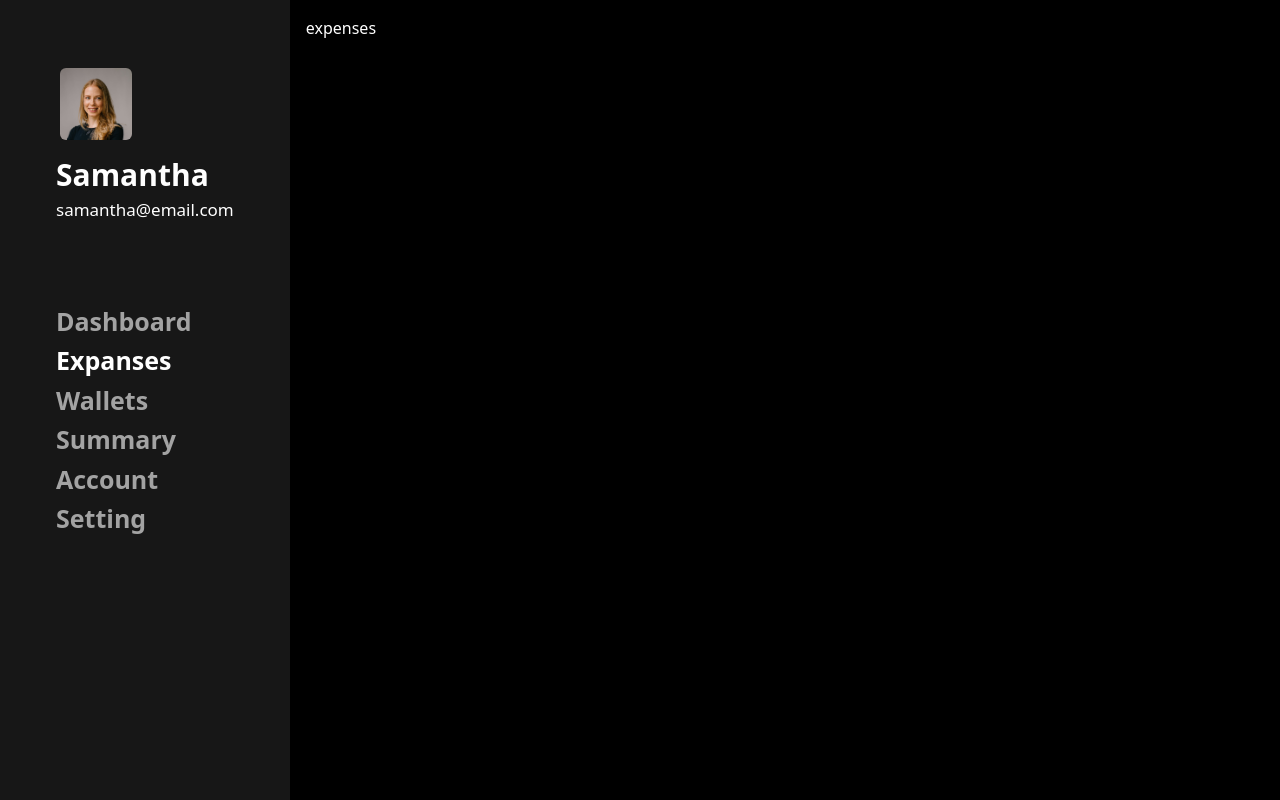
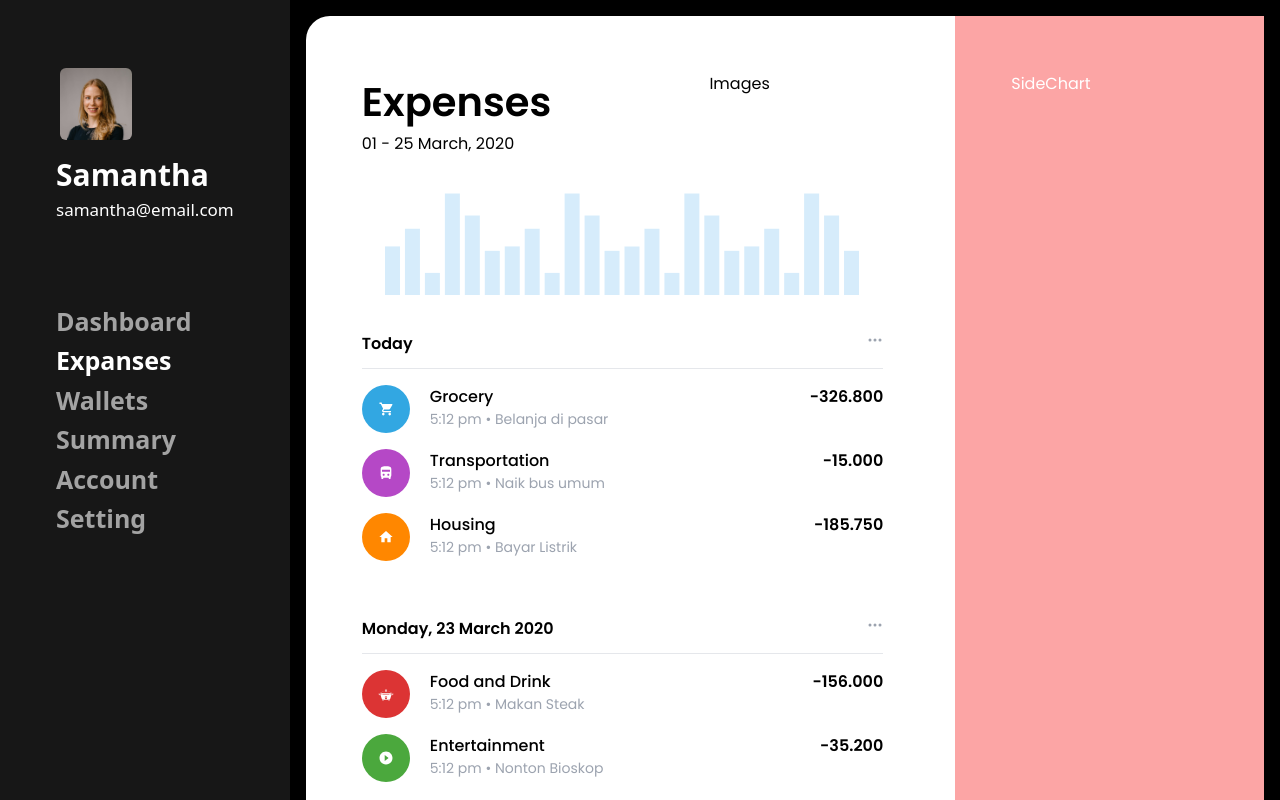
Before and after one commit to TiranChanuka/Admin-DashBoard, a React (Create React App) app: page /expenses in a window 1280 px wide. Built offline with nearby package versions, Linux system fonts and the light colour scheme.

Commit message:
Update expenses.jsx

```diff
--- a/src/screens/expenses/expenses.jsx
+++ b/src/screens/expenses/expenses.jsx
@@ -1,7 +1,112 @@
 import React from 'react'
+import TransactionChart from '../../components/barChart'
+import { BsThreeDots } from "react-icons/bs";
+import { IoMdCart } from "react-icons/io";
+import { MdDirectionsBusFilled } from "react-icons/md";
+import { MdHome } from "react-icons/md";
+import { IoMdPlayCircle } from "react-icons/io";
+import { GiRiceCooker } from "react-icons/gi";
 
 export const Expenses = () => {
   return (
-    <div className='text-white'>expenses</div>
+    <div className="bg-white rounded-3xl font-poppins">
+      <div className="grid grid-cols-12 gap-4">
+        <div className="md:col-span-8 text-black grid grid-cols-3 p-14">
+          <div className=' col-span-2'>
+            <div className='text text-40px font-semibold'>Expenses</div>
+            <div className='text-16px'>01 - 25 March, 2020</div>
+          </div>
+          <div >Images</div>
+          <div className='col-span-3'>
+            <div className='text-40px font-semibold'>
+              <div>
+                <TransactionChart />
+              </div>
+            </div>
+          </div>
+          <div className='col-span-3'>
+            <div className='mt-4 flex justify-between'>
+              <div className='text-18px font-semibold'>Today</div>
+              <div className='text-18px font-semibold text-gray-400'><BsThreeDots />
+              </div>
+            </div>
+            <hr className='mt-3 mb-3' />
+            <div className='mt-4 flex justify-between'>
+              <div className='flex'>
+                <div className='text-20px font-semibold bg-iconBlue rounded-full p-4 text-white'><IoMdCart /></div>
+                <div className='ms-5'>
+                  <div className='text-16px font-medium'>Grocery</div>
+                  <div className='text-14px text-gray-400'>5:12 pm  •  Belanja di pasar</div>
+                </div>
+
+              </div>
+              <div className='text-16px font-semibold text-iconColor'>-326.800
+              </div>
+            </div>
+            <div className='mt-4 flex justify-between'>
+              <div className='flex'>
+                <div className='text-20px font-semibold bg-iconPurple rounded-full p-4 text-white'><MdDirectionsBusFilled /></div>
+                <div className='ms-5'>
+                  <div className='text-16px font-medium'>Transportation</div>
+                  <div className='text-14px text-gray-400'>5:12 pm  •  Naik bus umum</div>
+                </div>
+
+              </div>
+              <div className='text-16px font-semibold text-iconColor'>-15.000
+              </div>
+            </div>
+            <div className='mt-4 flex justify-between'>
+              <div className='flex'>
+                <div className='text-20px font-semibold bg-iconOrange rounded-full p-4 text-white'><MdHome /></div>
+                <div className='ms-5'>
+                  <div className='text-16px font-medium'>Housing</div>
+                  <div className='text-14px text-gray-400'>5:12 pm  •  Bayar Listrik</div>
+                </div>
+
+              </div>
+              <div className='text-16px font-semibold text-iconColor'>-185.750
+              </div>
+            </div>
+          </div>
+          {/* Monday, 23 March 2020 Section */}
+          <div className='col-span-3 mt-10'>
+            <div className='mt-4 flex justify-between'>
+              <div className='text-18px font-semibold'>Monday, 23 March 2020</div>
+              <div className='text-18px font-semibold text-gray-400'><BsThreeDots />
+              </div>
+            </div>
+            <hr className='mt-3 mb-3' />
+            <div className='mt-4 flex justify-between'>
+              <div className='flex'>
+                <div className='text-20px font-semibold bg-iconRed rounded-full p-4 text-white'><GiRiceCooker /></div>
+                <div className='ms-5'>
+                  <div className='text-16px font-medium'>Food and Drink</div>
+                  <div className='text-14px text-gray-400'>5:12 pm  •  Makan Steak</div>
+                </div>
+
+              </div>
+              <div className='text-16px font-semibold text-iconColor'>-156.000
+              </div>
+            </div>
+            <div className='mt-4 flex justify-between'>
+              <div className='flex'>
+                <div className='text-20px font-semibold bg-iconGreen rounded-full p-4 text-white'><IoMdPlayCircle /></div>
+                <div className='ms-5'>
+                  <div className='text-16px font-medium'>Entertainment</div>
+                  <div className='text-14px text-gray-400'>5:12 pm  •  Nonton Bioskop</div>
+                </div>
+
+              </div>
+              <div className='text-16px font-semibold text-iconColor'>-35.200
+              </div>
+            </div>
+          </div>
+
+        </div>
+        <div className="md:col-span-4 bg-red-300 text-white p-14">
+          <div>SideChart</div>
+        </div>
+      </div>
+    </div>
   )
 }
```
